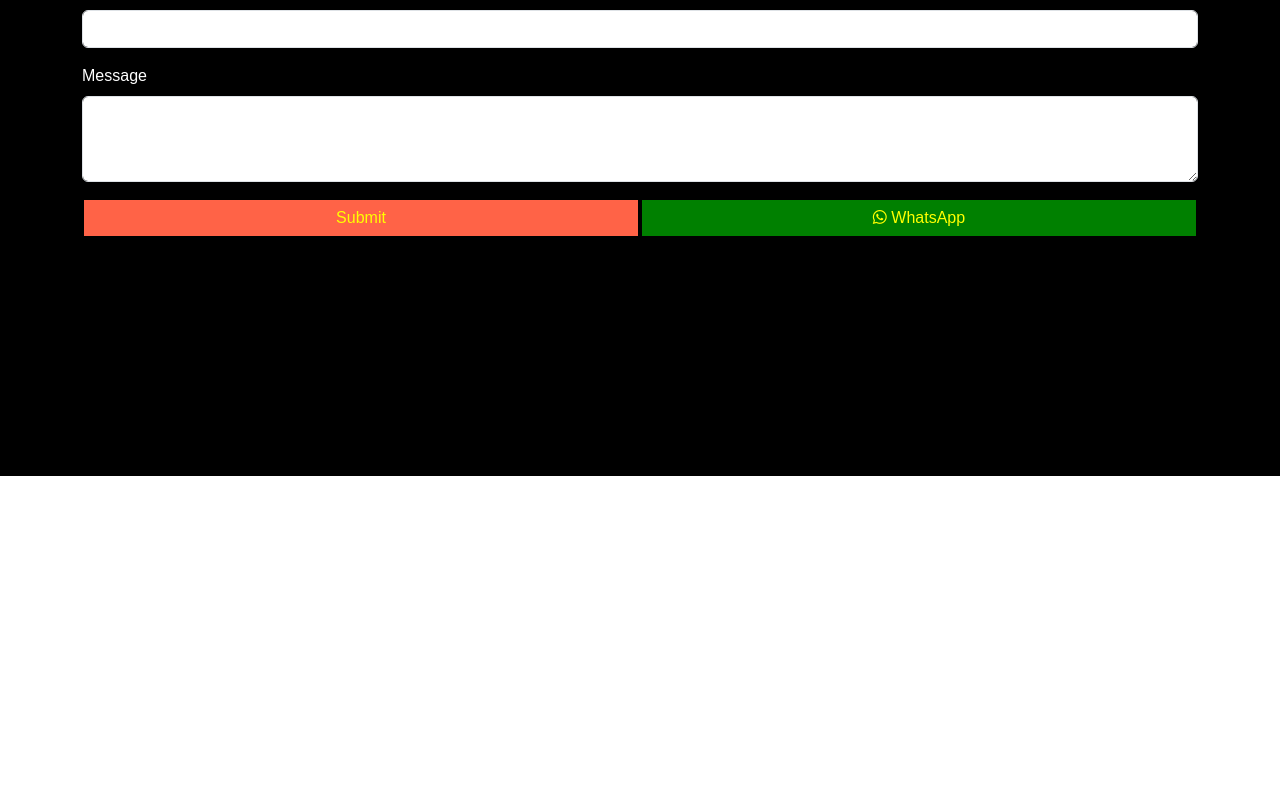
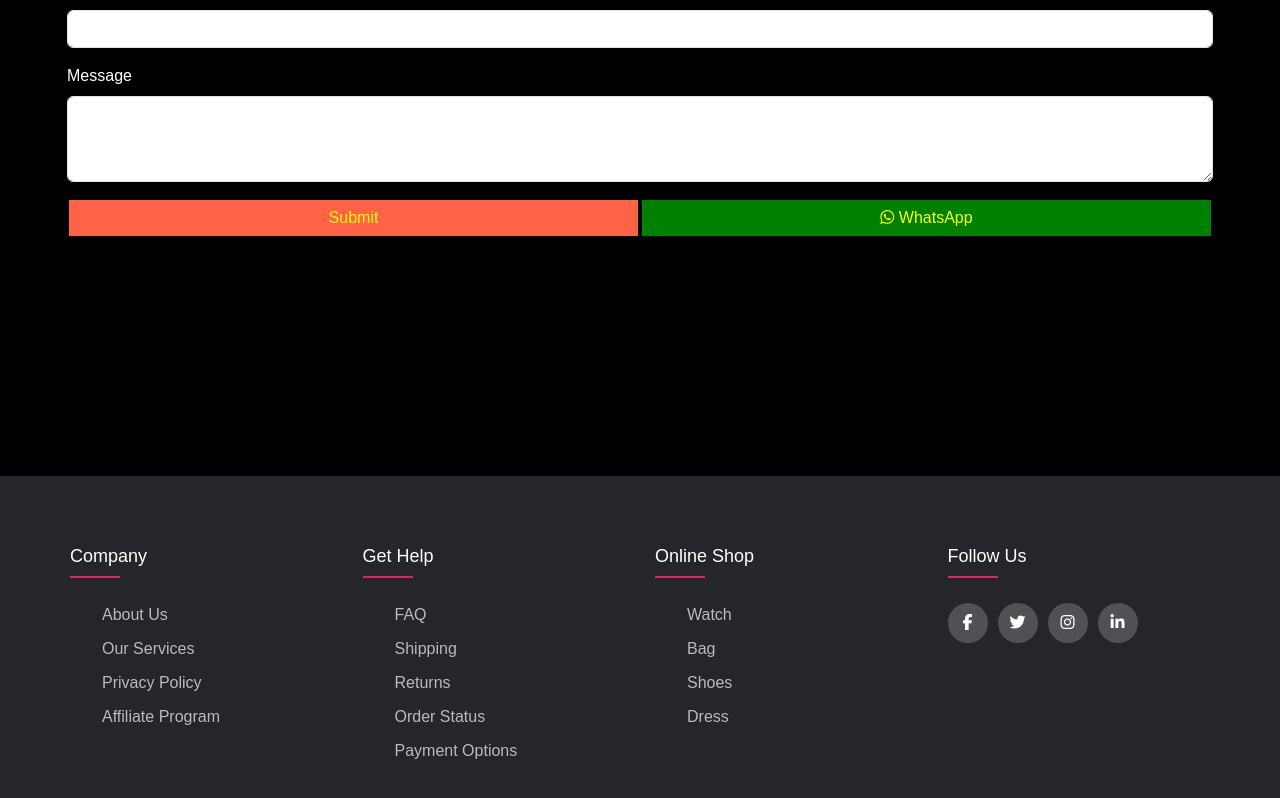
Before and after one commit to donexinfotech/Website_logo, a React (Create React App) app: page / in a window 1280 px wide. Shown: the part 1801-2599 px from the top of the page. Before the commit the page ends 2277 px from the top, so only its background shows below. Built offline with nearby package versions, Linux system fonts and the light colour scheme.

Commit message:
Added footer

```diff
--- a/src/App.js
+++ b/src/App.js
@@ -3,6 +3,7 @@
 import Navbar from './components/Navbar';
 import About from './components/About';
 import Contact from './components/Contact';
+import Footer from './components/Footer';
 
 function App() {
   return (
@@ -11,6 +12,7 @@
     <Hero/>
     <About/>
     <Contact/>
+    <Footer/>
     </>
   );
 }
--- a/src/components/Footer.css
+++ b/src/components/Footer.css
@@ -0,0 +1,93 @@
+@import url('https://fonts.googleapis.com/css2?family=Poppins:wght@300;400;500;600;700&display=swap');
+body{
+	line-height: 1.5;
+	font-family: 'Poppins', sans-serif;
+}
+*{
+	margin:0;
+	padding:0;
+	box-sizing: border-box;
+}
+.container{
+	max-width: 1170px;
+	margin:auto;
+}
+.row{
+	display: flex;
+	flex-wrap: wrap;
+}
+ul{
+	list-style: none;
+}
+.footer{
+	background-color: #24262b;
+    padding: 70px 0;
+}
+.footer-col{
+   width: 25%;
+   padding: 0 15px;
+}
+.footer-col h4{
+	font-size: 18px;
+	color: #ffffff;
+	text-transform: capitalize;
+	margin-bottom: 35px;
+	font-weight: 500;
+	position: relative;
+}
+.footer-col h4::before{
+	content: '';
+	position: absolute;
+	left:0;
+	bottom: -10px;
+	background-color: #e91e63;
+	height: 2px;
+	box-sizing: border-box;
+	width: 50px;
+}
+.footer-col ul li:not(:last-child){
+	margin-bottom: 10px;
+}
+.footer-col ul li a{
+	font-size: 16px;
+	text-transform: capitalize;
+	color: #ffffff;
+	text-decoration: none;
+	font-weight: 300;
+	color: #bbbbbb;
+	display: block;
+	transition: all 0.3s ease;
+}
+.footer-col ul li a:hover{
+	color: #ffffff;
+	padding-left: 8px;
+}
+.footer-col .social-links a{
+	display: inline-block;
+	height: 40px;
+	width: 40px;
+	background-color: rgba(255,255,255,0.2);
+	margin:0 10px 10px 0;
+	text-align: center;
+	line-height: 40px;
+	border-radius: 50%;
+	color: #ffffff;
+	transition: all 0.5s ease;
+}
+.footer-col .social-links a:hover{
+	color: #24262b;
+	background-color: #ffffff;
+}
+
+/*responsive*/
+@media(max-width: 767px){
+  .footer-col{
+    width: 50%;
+    margin-bottom: 30px;
+}
+}
+@media(max-width: 574px){
+  .footer-col{
+    width: 100%;
+}
+}
--- a/src/components/Footer.js
+++ b/src/components/Footer.js
@@ -0,0 +1,52 @@
+import React from 'react'
+import './Footer.css'
+
+export default function Footer() {
+  return (
+    <>
+    <footer class="footer">
+  	 <div class="container">
+  	 	<div class="row">
+  	 		<div class="footer-col">
+  	 			<h4>company</h4>
+  	 			<ul>
+  	 				<li><a href="#">about us</a></li>
+  	 				<li><a href="#">our services</a></li>
+  	 				<li><a href="#">privacy policy</a></li>
+  	 				<li><a href="#">affiliate program</a></li>
+  	 			</ul>
+  	 		</div>
+  	 		<div class="footer-col">
+  	 			<h4>get help</h4>
+  	 			<ul>
+  	 				<li><a href="#">FAQ</a></li>
+  	 				<li><a href="#">shipping</a></li>
+  	 				<li><a href="#">returns</a></li>
+  	 				<li><a href="#">order status</a></li>
+  	 				<li><a href="#">payment options</a></li>
+  	 			</ul>
+  	 		</div>
+  	 		<div class="footer-col">
+  	 			<h4>online shop</h4>
+  	 			<ul>
+  	 				<li><a href="#">watch</a></li>
+  	 				<li><a href="#">bag</a></li>
+  	 				<li><a href="#">shoes</a></li>
+  	 				<li><a href="#">dress</a></li>
+  	 			</ul>
+  	 		</div>
+  	 		<div class="footer-col">
+  	 			<h4>follow us</h4>
+  	 			<div class="social-links">
+  	 				<a href="#"><i class="fab fa-facebook-f"></i></a>
+  	 				<a href="#"><i class="fab fa-twitter"></i></a>
+  	 				<a href="#"><i class="fab fa-instagram"></i></a>
+  	 				<a href="#"><i class="fab fa-linkedin-in"></i></a>
+  	 			</div>
+  	 		</div>
+  	 	</div>
+  	 </div>
+  </footer>
+    </>
+  )
+}
```
